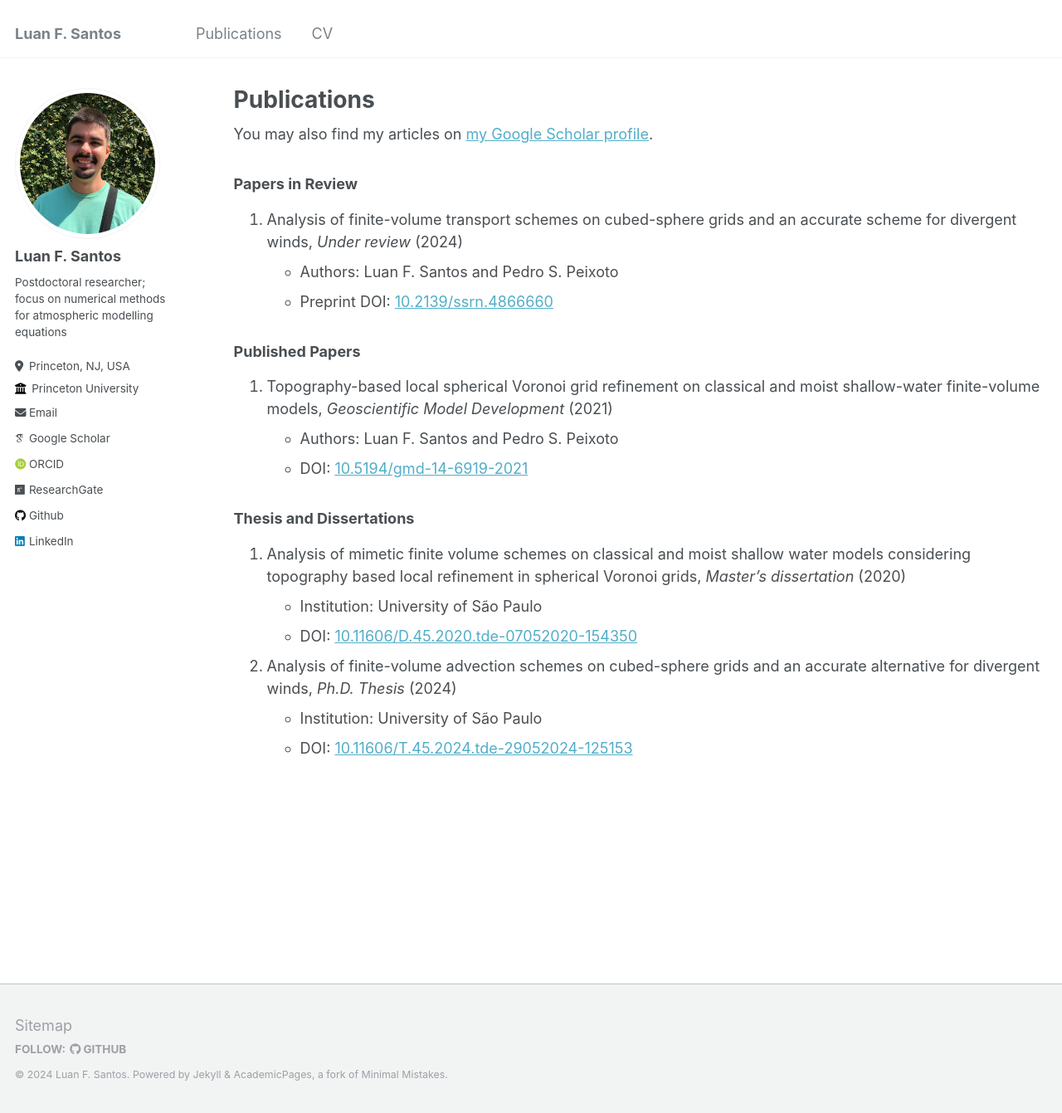
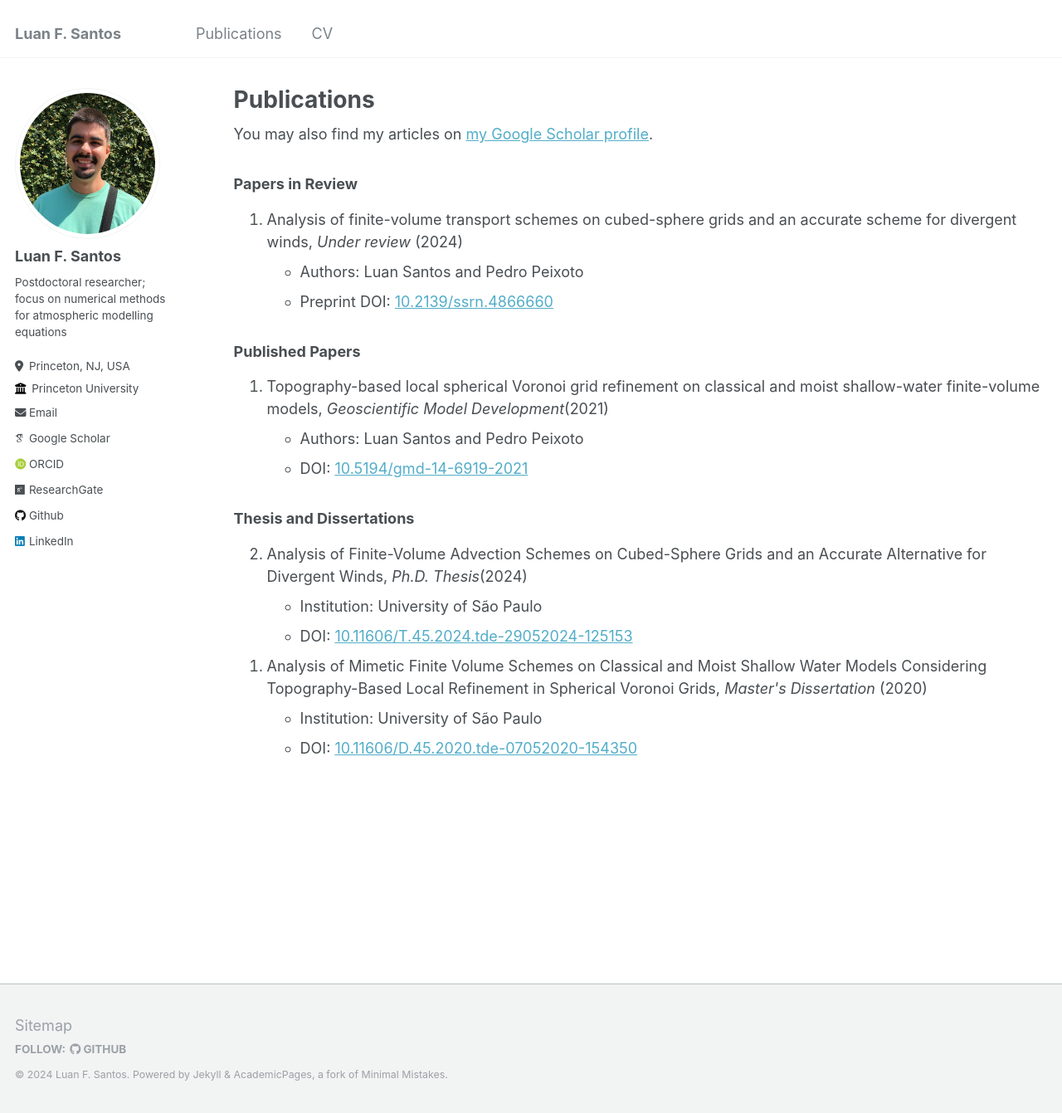
Before and after one commit to luanfs/luanfs.github.io, a Jekyll site: the page built from _pages/publications.md, in a window 1280 px wide and 1341 px high. Shown: the whole window at 83% size. Built offline with Jekyll 4.4.1, drawn with Linux system fonts in a browser that asks for light colours; some web fonts are replaced.

Commit message:
updated publications

```diff
--- a/_pages/publications.md
+++ b/_pages/publications.md
@@ -10,20 +10,40 @@ author_profile: true
 {% endif %}
 
 ### Papers in Review
-1. Analysis of finite-volume transport schemes on cubed-sphere grids and an accurate scheme for divergent winds, *Under review* (2024)
-   - Authors: Luan F. Santos and Pedro S. Peixoto
-   - Preprint DOI: [10.2139/ssrn.4866660](http://dx.doi.org/10.2139/ssrn.4866660)
+<ol reversed>
+  <li> Analysis of finite-volume transport schemes on cubed-sphere grids and an accurate scheme for divergent winds, <em>Under review</em> (2024)
+    <ul>
+    <li> Authors: Luan Santos and Pedro Peixoto</li>
+    <li> Preprint DOI: <a href="http://dx.doi.org/10.2139/ssrn.4866660">10.2139/ssrn.4866660 </a></li>
+    </ul>
+  </li>
+</ol>
+
 
 ### Published Papers
-1. Topography-based local spherical Voronoi grid refinement on classical and moist shallow-water finite-volume models, *Geoscientific Model Development* (2021)
-   - Authors: Luan F. Santos and Pedro S. Peixoto
-   - DOI: [10.5194/gmd-14-6919-2021](https://doi.org/10.5194/gmd-14-6919-2021)
+<ol reversed>
+  <li>  Topography-based local spherical Voronoi grid refinement on classical and moist shallow-water finite-volume models,  <em>Geoscientific Model Development</em>(2021)
+    <ul>
+    <li> Authors: Luan Santos and Pedro Peixoto</li>
+    <li> DOI: <a href="https://doi.org/10.5194/gmd-14-6919-2021">10.5194/gmd-14-6919-2021 </a></li>
+    </ul>
+  </li>
+
+</ol>
 
 ### Thesis and Dissertations
-2. Analysis of mimetic finite volume schemes on classical and moist shallow water models considering topography based local refinement in spherical Voronoi grids, *Master's dissertation* (2020)
-   - Institution: University of São Paulo
-   - DOI: [10.11606/D.45.2020.tde-07052020-154350](https://doi.org/10.11606/D.45.2020.tde-07052020-154350)
+<ol reversed>
+  <li> Analysis of Finite-Volume Advection Schemes on Cubed-Sphere Grids and an Accurate Alternative for Divergent Winds, <em>Ph.D. Thesis</em>(2024)
+    <ul>
+      <li>Institution: University of São Paulo</li>
+      <li>DOI: <a href="https://doi.org/10.11606/T.45.2024.tde-29052024-125153">10.11606/T.45.2024.tde-29052024-125153</a></li>
+    </ul>
+  </li>
 
-1. Analysis of finite-volume advection schemes on cubed-sphere grids and an accurate alternative for divergent winds, *Ph.D. Thesis* (2024)
-   - Institution: University of São Paulo
-   - DOI: [10.11606/T.45.2024.tde-29052024-125153](https://doi.org/10.11606/T.45.2024.tde-29052024-125153)
+  <li> Analysis of Mimetic Finite Volume Schemes on Classical and Moist Shallow Water Models Considering Topography-Based Local Refinement in Spherical Voronoi Grids, <em>Master's Dissertation</em> (2020)
+    <ul>
+      <li>Institution: University of São Paulo</li>
+      <li>DOI: <a href="https://doi.org/10.11606/D.45.2020.tde-07052020-154350">10.11606/D.45.2020.tde-07052020-154350</a></li>
+    </ul>
+  </li>
+</ol>
```
